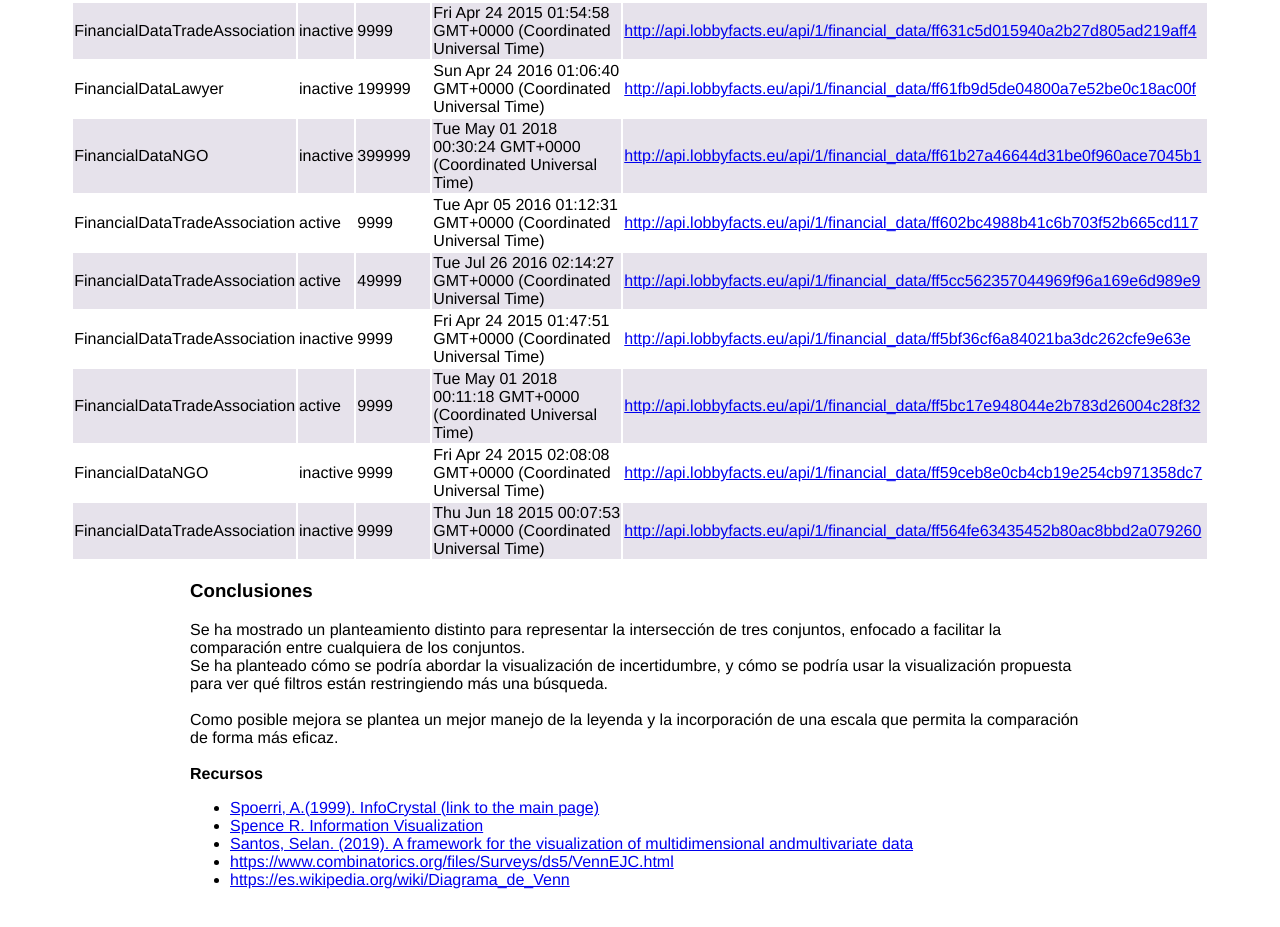
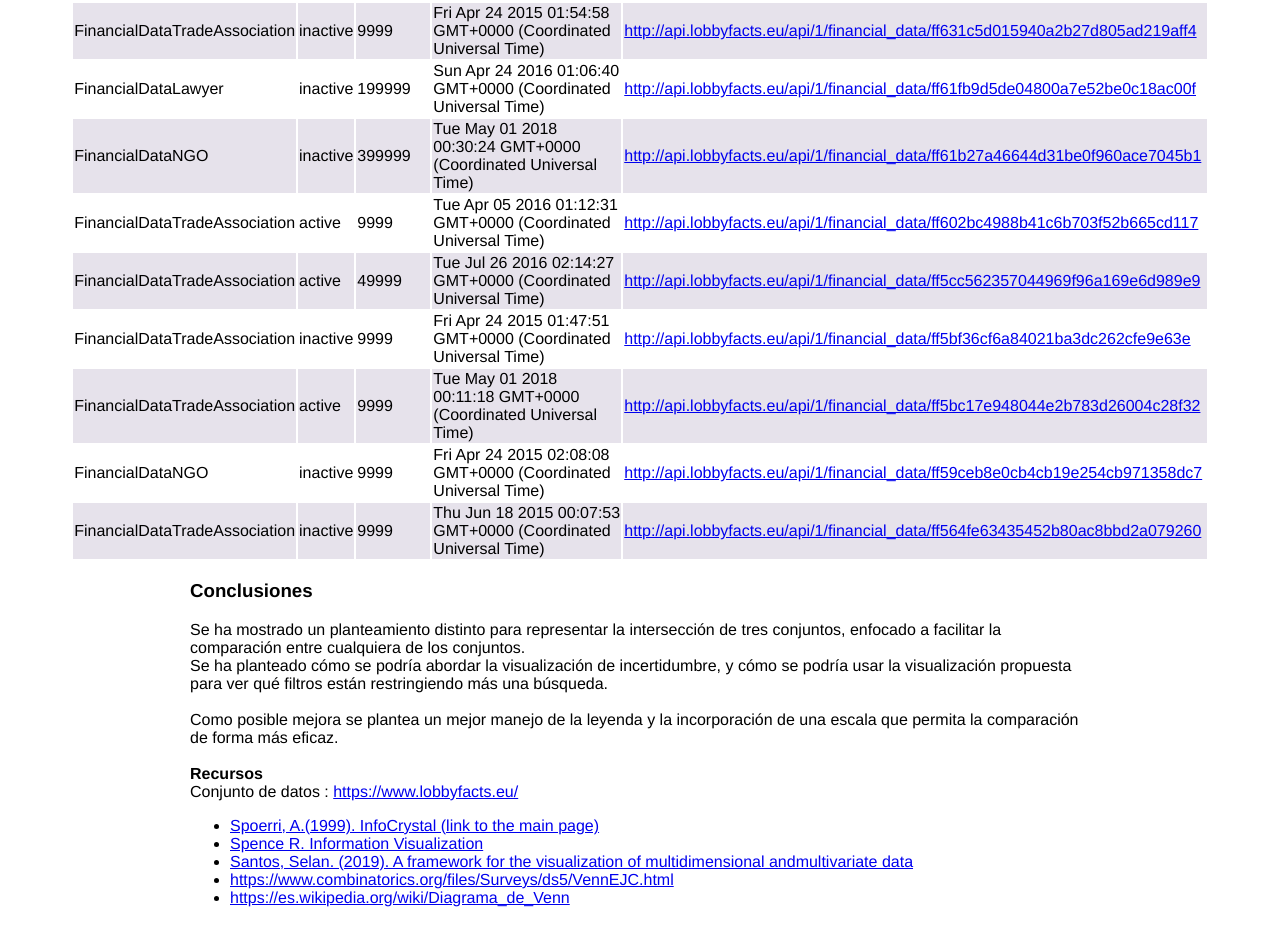
Before and after one commit to Janchorizo/infogem, a plain HTML site: page index.html in a window 1280 px wide. Shown: the part 9748-10675 px from the top of the page. Drawn offline with Linux system fonts and the light colour scheme; a script that the page names is missing.

Commit message:
Added dataset reference

```diff
--- a/index.html
+++ b/index.html
@@ -302,6 +302,8 @@
           Como posible mejora se plantea un mejor manejo de la leyenda y la incorporación de una escala que permita la
           comparación de forma más eficaz.<br><br>
           <b>Recursos</b>
+          <br>
+          Conjunto de datos : <a href="https://www.lobbyfacts.eu/">https://www.lobbyfacts.eu/</a>
           <ul>
               <li><a target="blank" href="https://aspoerri.comminfo.rutgers.edu/InfoCrystal/InfoCrystal.htm">
                 Spoerri, A.(1999). InfoCrystal (link to the main page)</a></li>
```
